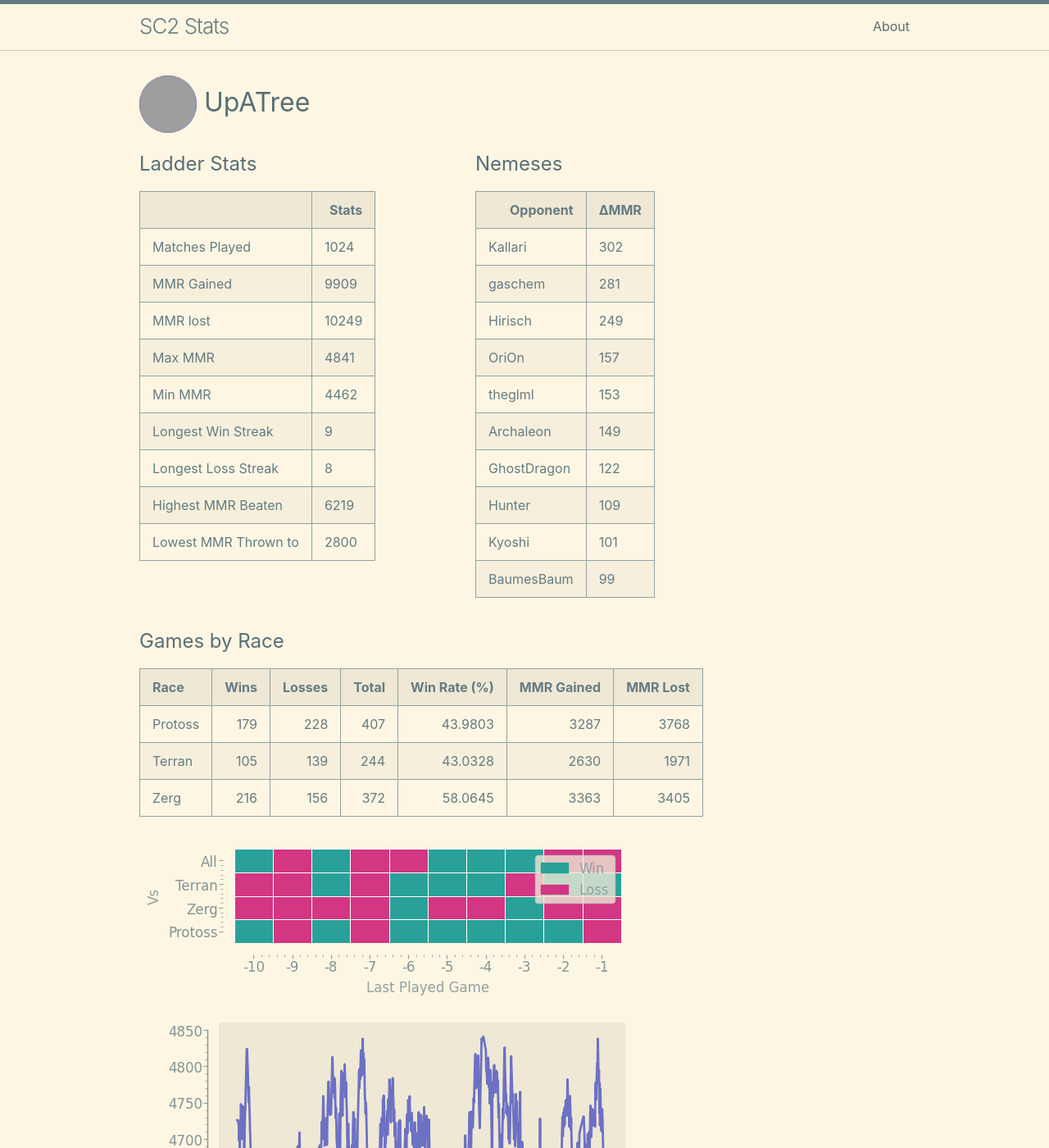
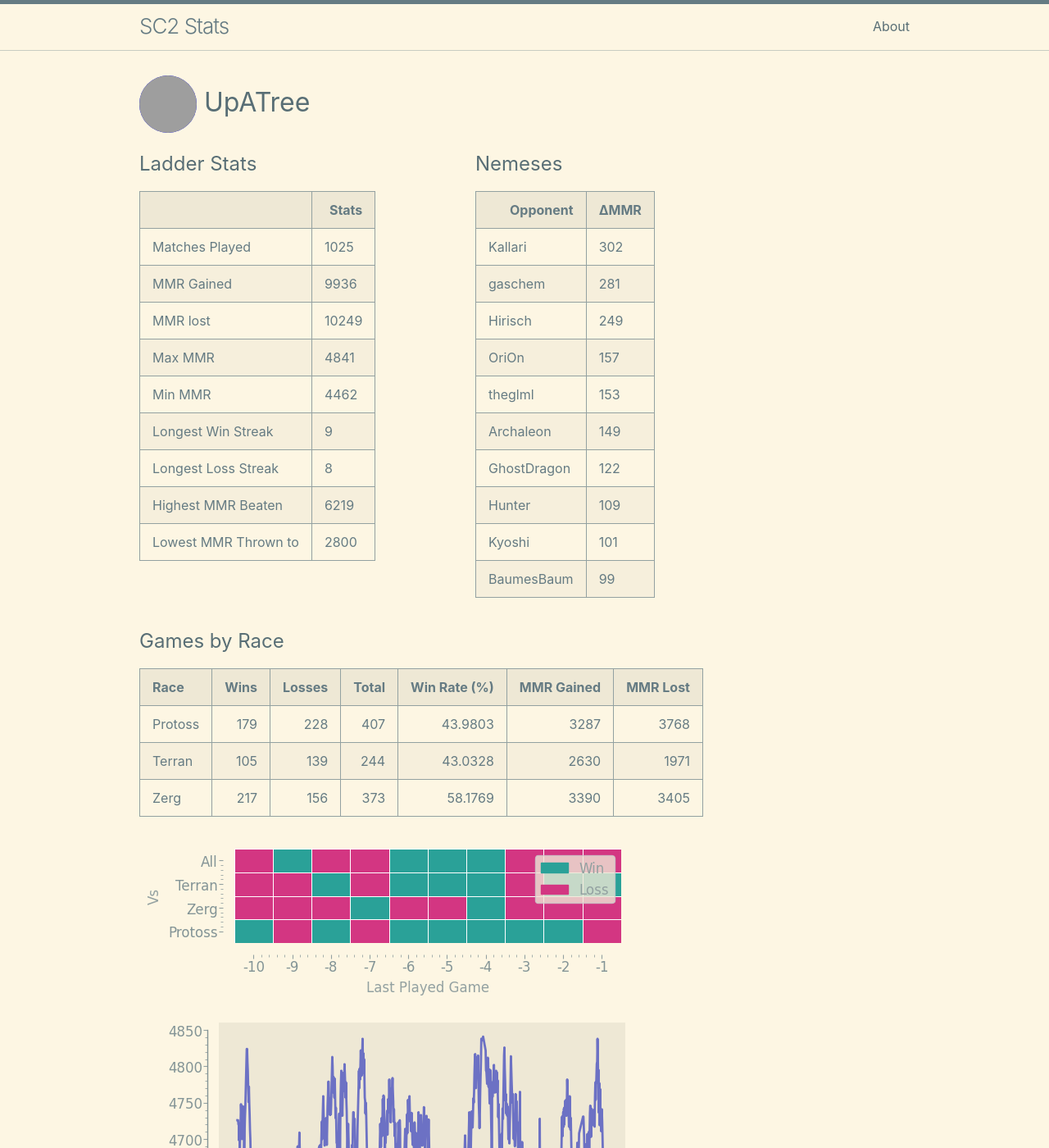
Before and after one commit to kylermurphy/UpATree, a Jekyll site: the page built from docs/index.md, in a window 1280 px wide and 1400 px high. Shown: the whole window at 82% size. Built offline with Jekyll 4.4.1, drawn with Linux system fonts in a browser that asks for light colours; grey boxes are pictures that could not be loaded.

Commit message:
running on push

```diff
--- a/docs/index.md
+++ b/docs/index.md
@@ -18,11 +18,11 @@ layout: home
   <tbody>
     <tr>
       <td>Matches Played</td>
-      <td>1024</td>
+      <td>1025</td>
     </tr>
     <tr>
       <td>MMR Gained</td>
-      <td>9909</td>
+      <td>9936</td>
     </tr>
     <tr>
       <td>MMR lost</td>
@@ -116,7 +116,7 @@ layout: home
 |:--------|-------:|---------:|--------:|---------------:|-------------:|-----------:|
 | Protoss |    179 |      228 |     407 |        43.9803 |         3287 |       3768 |
 | Terran  |    105 |      139 |     244 |        43.0328 |         2630 |       1971 |
-| Zerg    |    216 |      156 |     372 |        58.0645 |         3363 |       3405 |
+| Zerg    |    217 |      156 |     373 |        58.1769 |         3390 |       3405 |
 
 ![Games by Race](./assets/gm_hist.png)
 
--- a/log.txt
+++ b/log.txt
@@ -237,3 +237,4 @@ Writing a log file 2025-03-02 17:48:03.
 Writing a log file 2025-03-02 18:29:26.
 Writing a log file 2025-03-02 18:49:27.
 Writing a log file 2025-03-02 19:16:42.
+Writing a log file 2025-03-02 19:28:58.
```
Also changed, not shown: docs/assets/MMR.png, docs/assets/daily.png, docs/assets/gm_hist.png, docs/assets/r_wrt.png, 1 other file.
